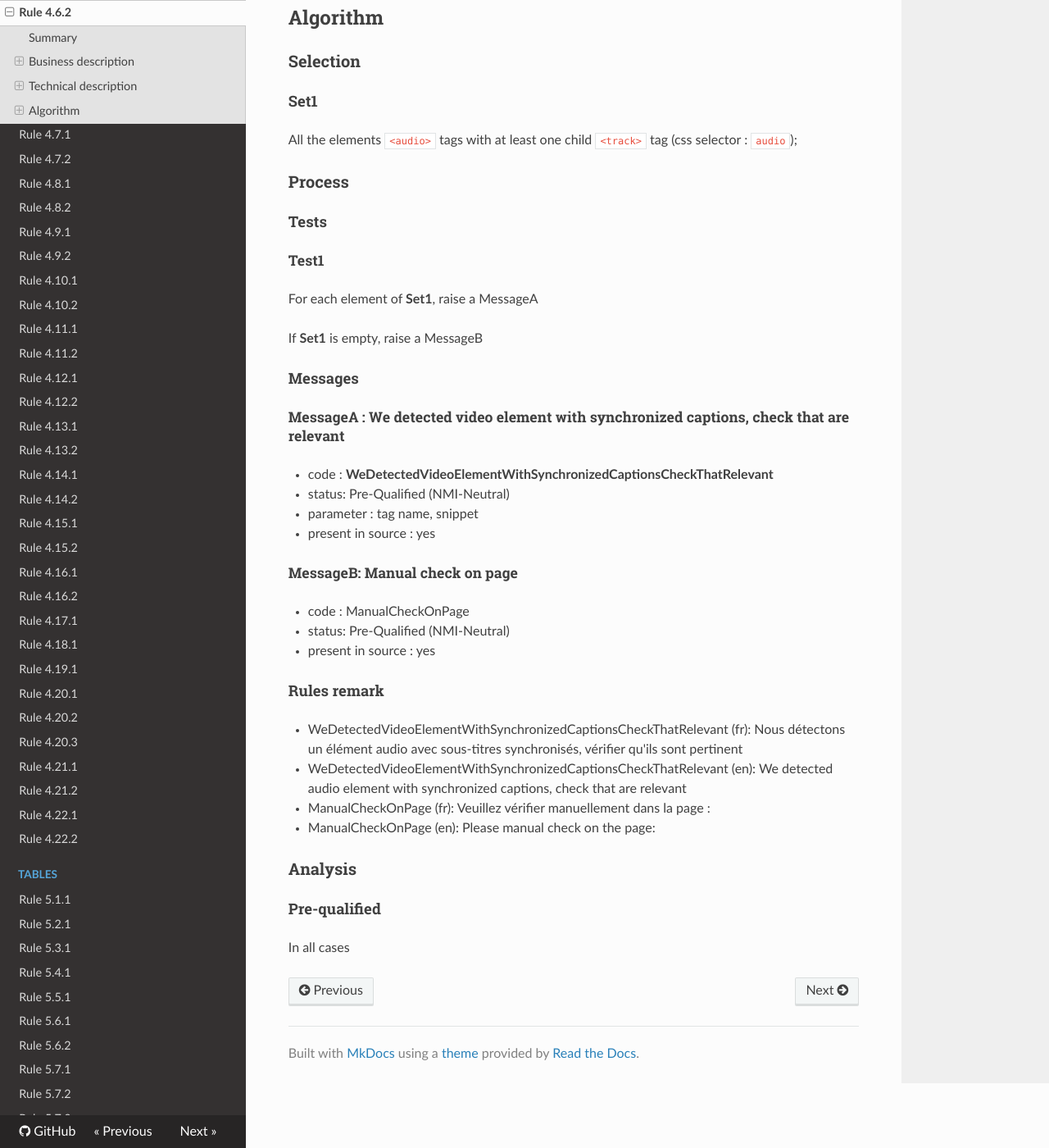
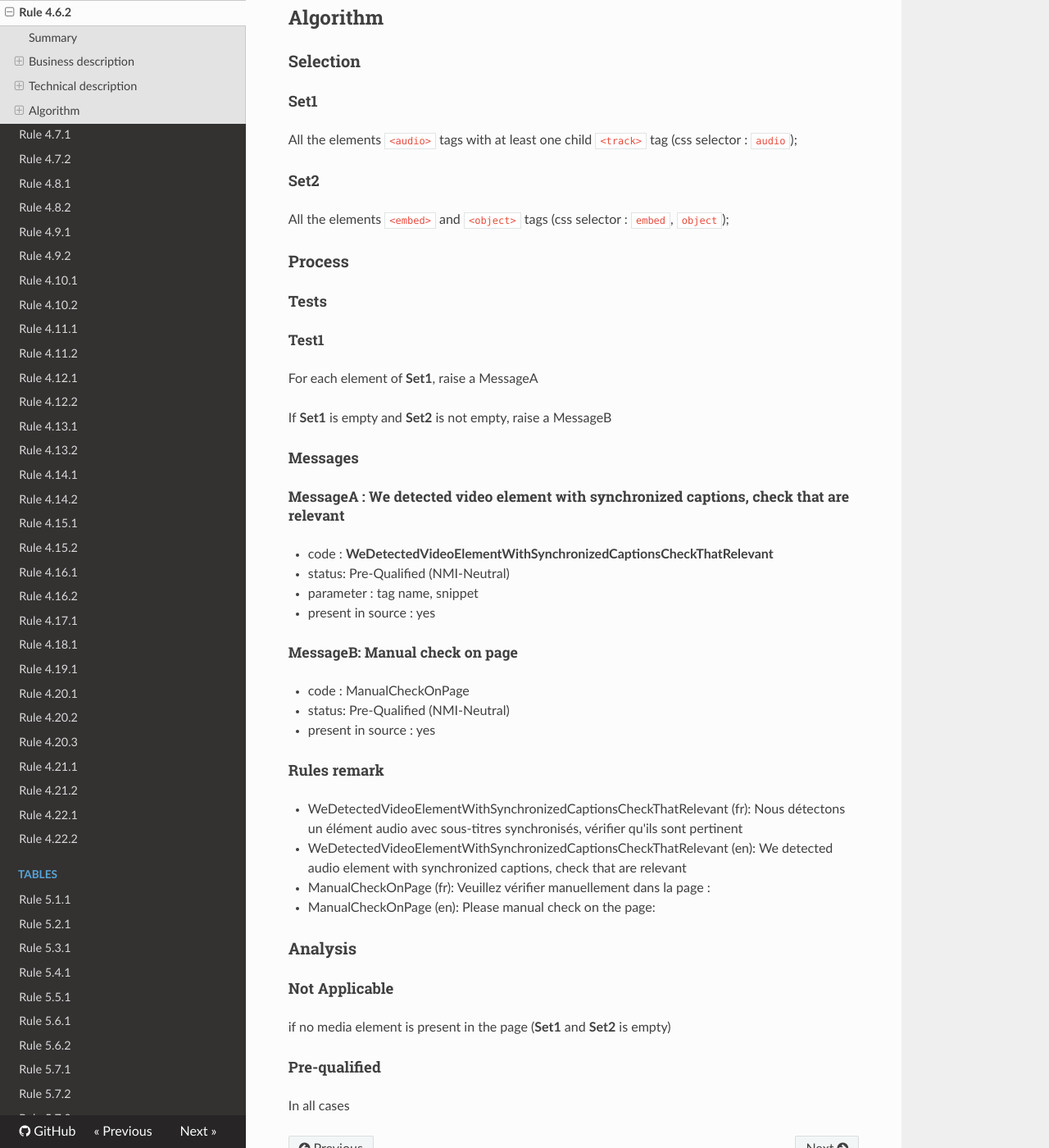
Before and after one commit to Tanaguru/RGAA3-2016, an MkDocs documentation site: the page built from docs/Rule-4-6-2.md, in a window 1280 px wide and 1400 px high, scrolled down 1007 px. Shown: the whole window at 82% size. Built offline with MkDocs 1.6.1, drawn with Linux system fonts in a browser that asks for light colours; nearby versions of some CDN libraries; old or Windows-style settings are respelled for this version of MkDocs.

Commit message:
Update sample criterion 4.6

```diff
--- a/docs/Rule-4-6-2.md
+++ b/docs/Rule-4-6-2.md
@@ -43,6 +43,10 @@ Chaque <a href="http://references.modernisation.gouv.fr/referentiel-technique-0#
 
 All the elements `<audio>` tags with at least one child `<track>` tag (css selector : `audio`);
 
+#### Set2
+
+All the elements `<embed>` and `<object>` tags (css selector : `embed`, `object`);
+
 ### Process
 
 #### Tests
@@ -51,7 +55,7 @@ All the elements `<audio>` tags with at least one child `<track>` tag (css selec
 
 For each element of **Set1**, raise a MessageA
 
-If **Set1** is empty, raise a MessageB
+If **Set1** is empty and **Set2** is not empty, raise a MessageB
 
 #### Messages
 
@@ -78,6 +82,10 @@ If **Set1** is empty, raise a MessageB
 
 ### Analysis
 
+#### Not Applicable
+
+if no media element is present in the page (**Set1** and **Set2** is empty)
+
 #### Pre-qualified
 
 In all cases
```
Also changed, not shown: docs/Rule-4-6-1.md (+9 -1 lines).
